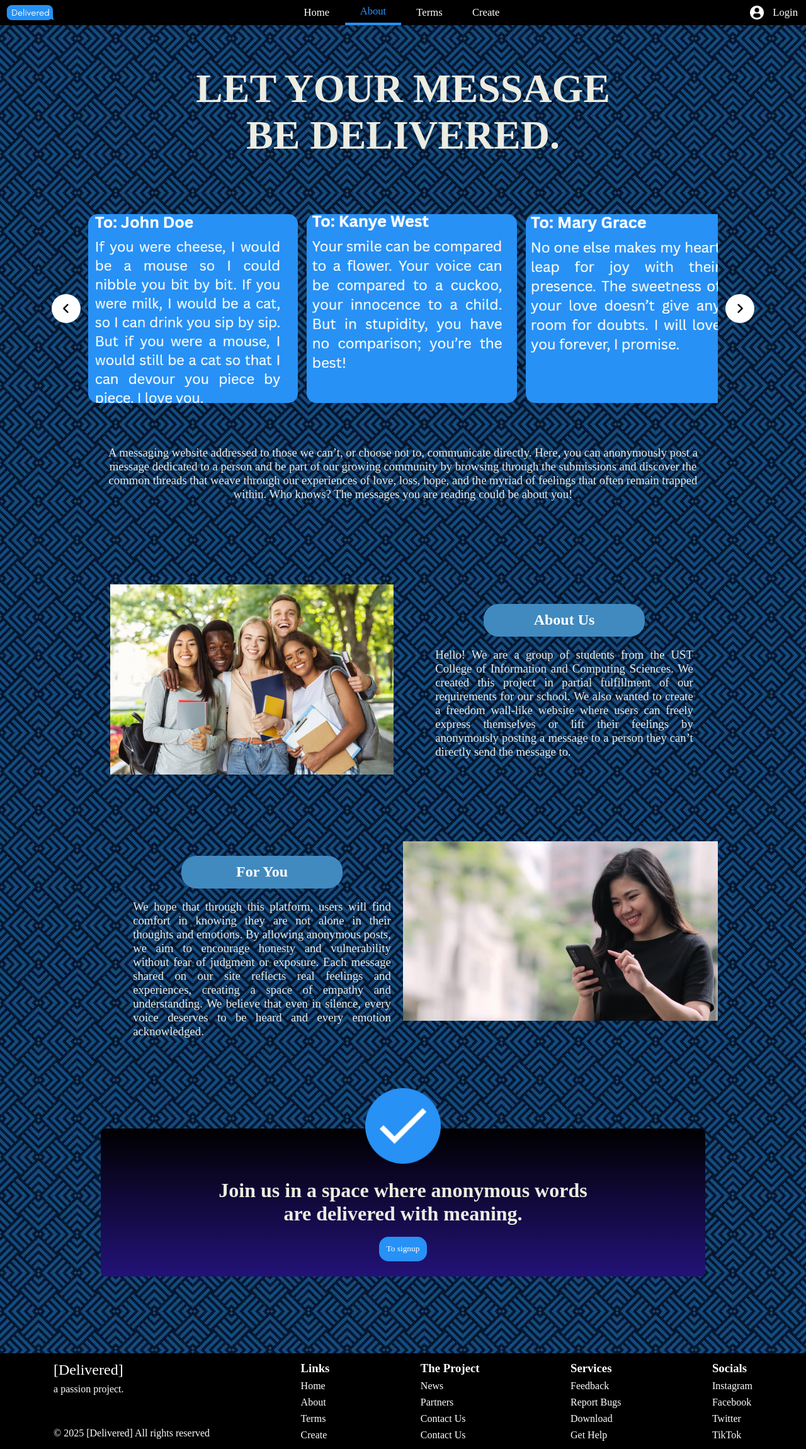
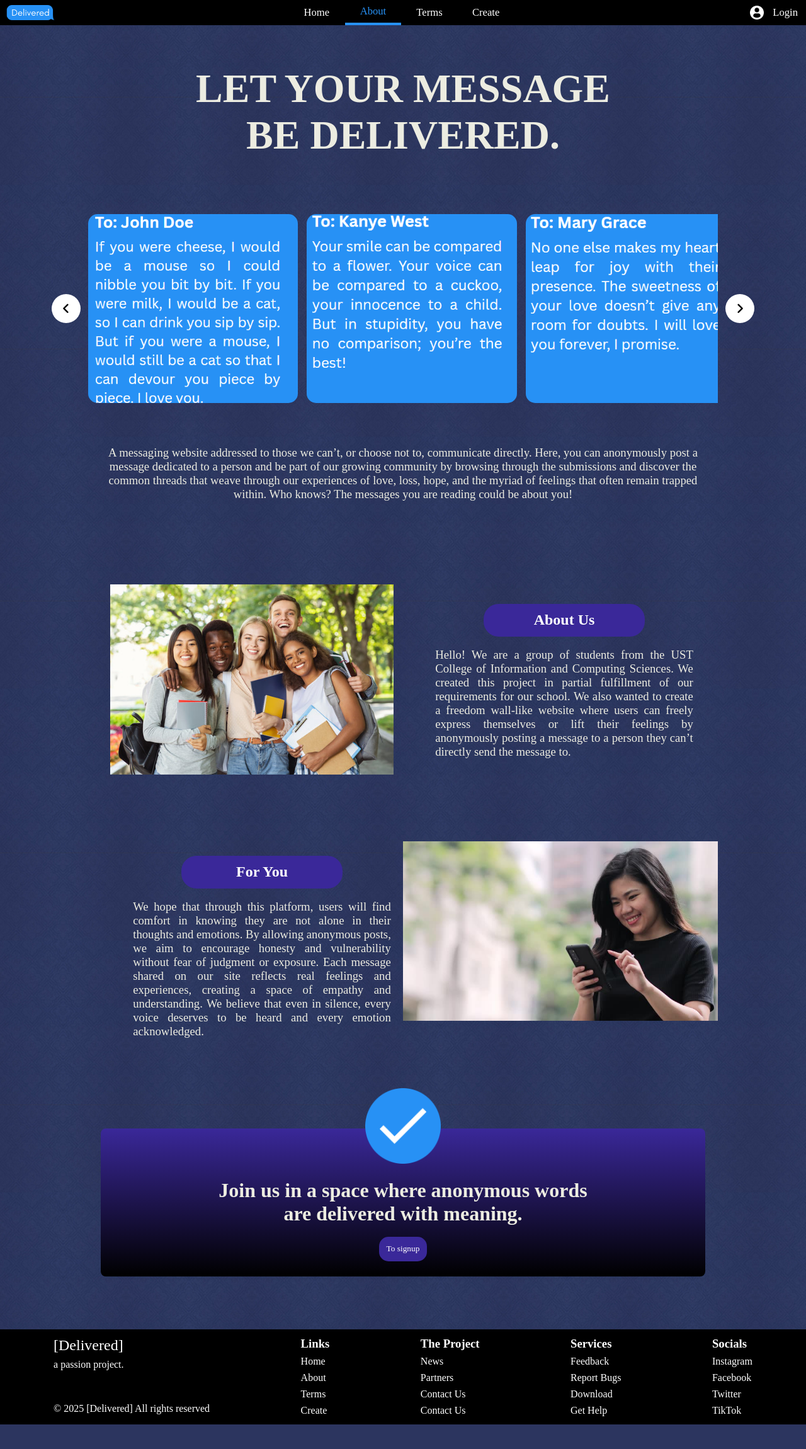
Before and after one commit to JohnLansigan/Delivered, a PHP site: page /about.php in a window 1280 px wide. Shown: the whole page at 63% size. After the commit the page ends 2262 px from the top, so only its background shows below. Run offline with PHP 8.4, Linux system fonts and the light colour scheme; some web fonts are replaced.

Commit message:
bgPattern about page

```diff
--- a/about.css
+++ b/about.css
@@ -8,7 +8,7 @@
 body
 {
     background-color: #231278;
-    background-image:url("backgroundPattern.jpg");
+    background-image:url("bgPattern.png");
     margin: 0;
 }
 
@@ -83,7 +83,7 @@ h2{
 }
 
 #aboutUsTitle{
-    background-color: #418ABF;
+    background-color: #3a2899;
     height: 6.5vh;
     display: flex;
     flex-direction: column;
@@ -112,13 +112,14 @@ h2{
 }
 
 #joinPanel {
-    background-image: linear-gradient(black, #231278);
+    background-image: linear-gradient(#3a2899, black);
     background-color: #000000;
     border-radius: 8px;
     width: 75vw;
     padding: 5rem 0 1.5rem;
     position: relative;
     margin-top:8vh;
+    margin-bottom: -3%;
 }
 
 #joinPanel h1{
@@ -136,13 +137,13 @@ h2{
 .signupButton
 {
     color: white;
-    background-color: #2791f5;
+    background-color: #3a2899;
     border: none;
     padding: 1%;
     border-radius: 15px;
     transition: .3s;
     cursor: pointer;
-    border: 2px #2791f5 solid;
+    border: 2px #3a2899 solid;
 
     h2
     {
```
Also changed, not shown: backgroundPattern.jpg (deleted), bgPattern.png (added).
